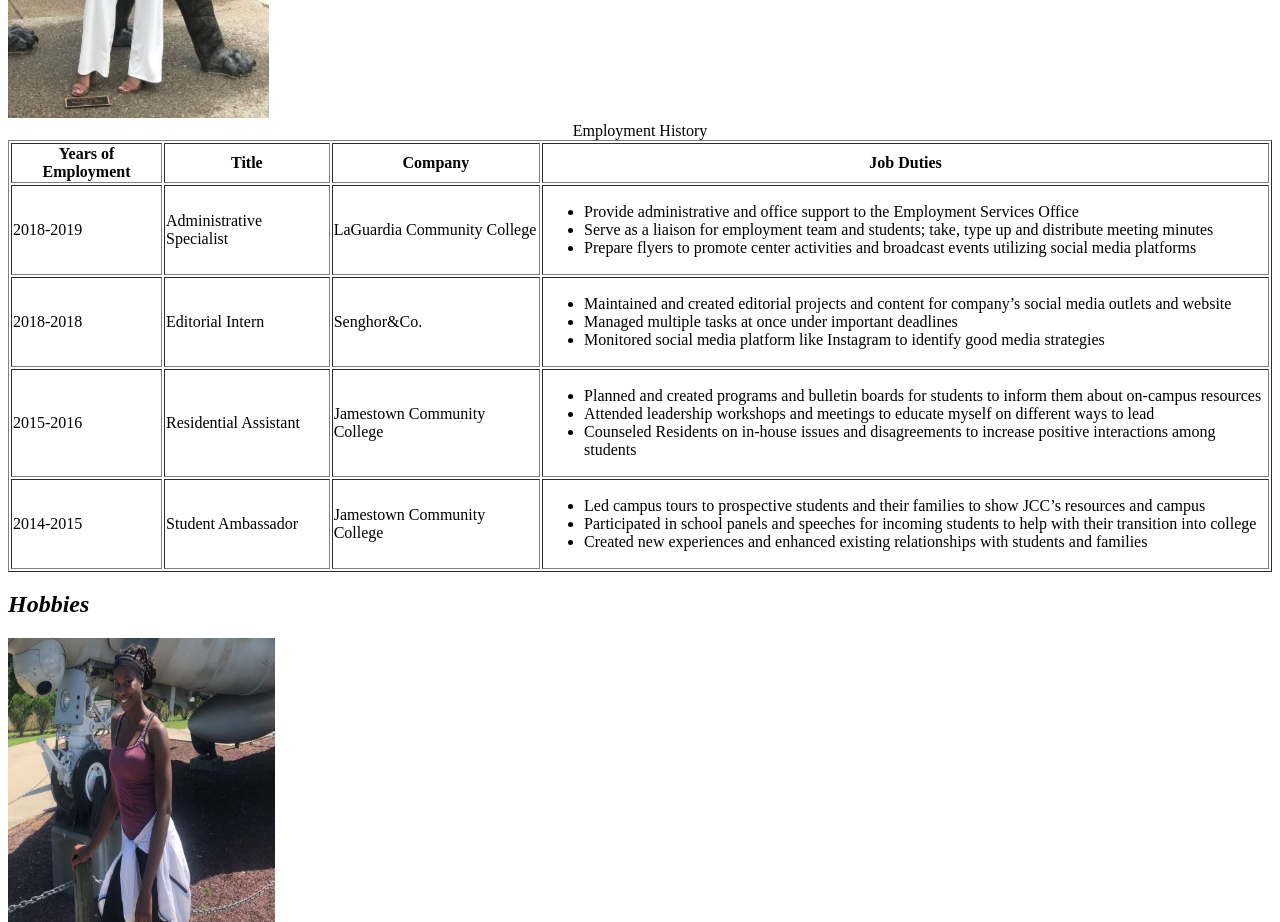
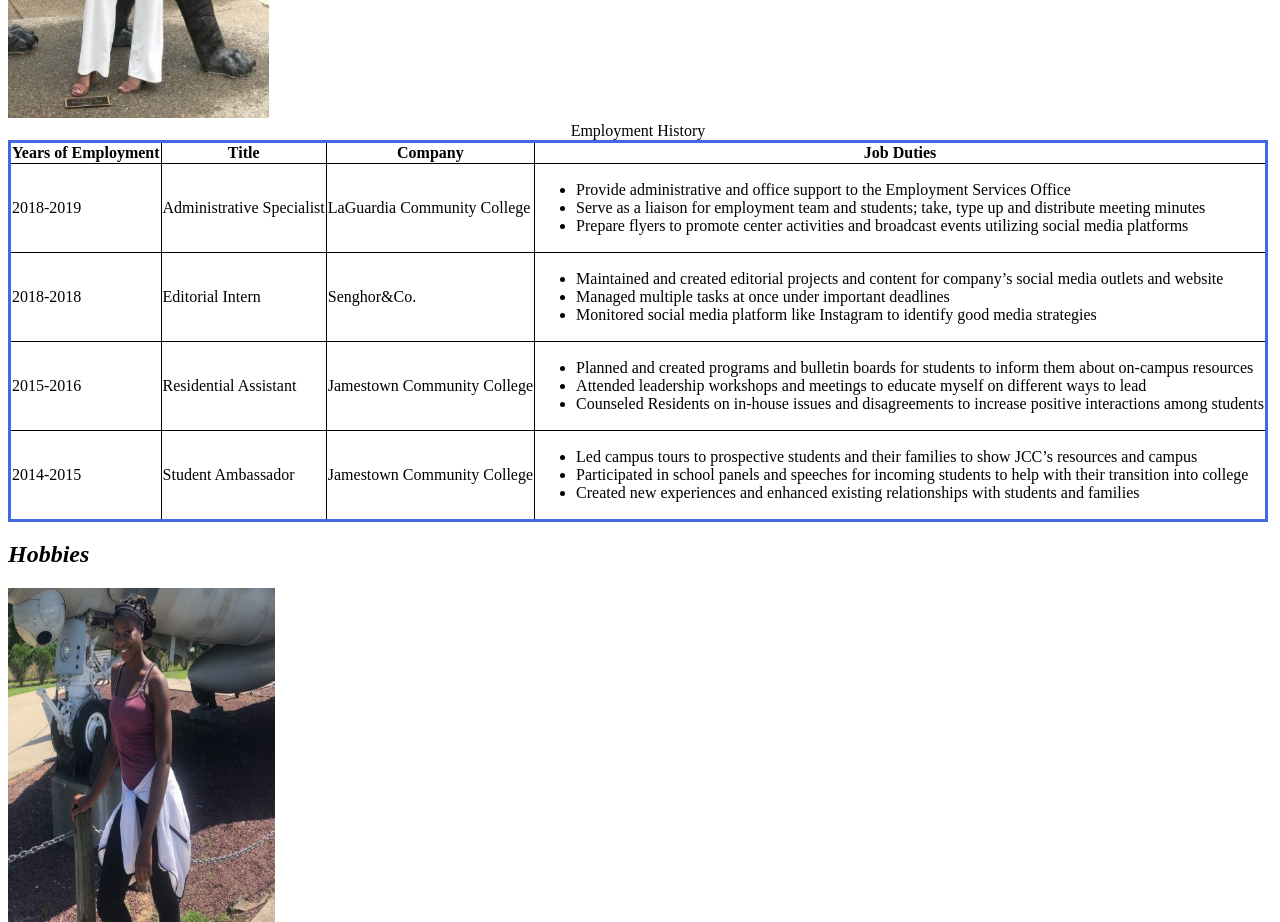
Before and after one commit to shavanadavis/shavanadavis.github.io, a plain HTML site: page portfolio/portfoliomain.html in a window 1280 px wide. Shown: the part 1100-2022 px from the top of the page. Drawn offline with Linux system fonts and the light colour scheme.

Commit message:
addedinternal styles

```diff
--- a/portfolio/portfoliomain.html
+++ b/portfolio/portfoliomain.html
@@ -8,12 +8,26 @@ Most Recent version:
 <html lang="en">
 <head>
    <title>Shavana's Portfolio</title>
+   <style>
+      table {
+         border: medium solid #4169E1;
+         border-collapse: collapse;
+       }
+       th, td{
+         border: 1px solid black;
+
+       }
+
+
+
+     </style>
 </head>
 
 <body>
- <header>
+   <header>
        <h1>Portfolio for Shavana Davis</h1>
-</header>
+
+   </header>
 
     <nav>
       <hr />
@@ -47,7 +61,7 @@ Most Recent version:
 <h2><em>Past Experiences</em></h2>
 <img src="images/grad.JPG" alt="Shavana's Graduation" height=400px/>
 
-<table border="1">
+<table>
     <caption>Employment History</caption>
       <tr>
           <th>Years of Employment</th>
```
